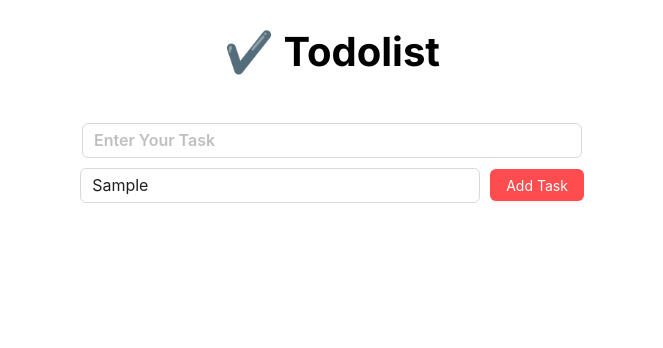
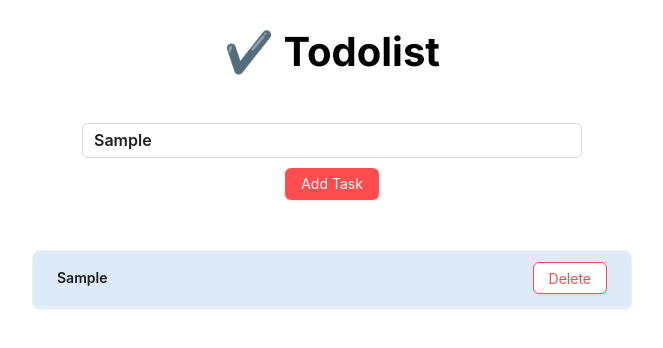
Before and after one commit to yasasbanukaofficial/improved-todolist, a Next.js app: page / in a window 1280 px wide. Both pictures are taken after typing "Sample" into the empty fields and a click on the button "Add Task". Shown: the top 348 px of the page, without its empty margins (308-971 px from the left). Built offline with nearby package versions, Linux system fonts and the light colour scheme.

Commit message:
creating seperate components, updating UI

```diff
--- /dev/null
+++ b/app/components/AddButton.js
@@ -0,0 +1,17 @@
+'use client'
+import React from 'react';
+import { Input, Button, Card, Alert } from 'antd';
+
+const AddButton = ({ onClick }) => {
+    return (
+        <div>
+            <Button
+                onClick={onClick}
+                type='primary' danger>
+                Add Task
+            </Button>
+        </div>
+    )
+}
+
+export default AddButton
--- a/app/components/TaskInput.js
+++ b/app/components/TaskInput.js
@@ -0,0 +1,23 @@
+'use client'
+import React from 'react';
+import { Input, Button, Card, Alert } from 'antd';
+
+const TaskInput = ({ onChange }) => {
+
+    function handleTaskChange(e) {
+        onChange(e.target.value)
+    }
+
+    return (
+        <div>
+            <Input
+                type='text'
+                onChange={handleTaskChange}
+                className='inputTask'
+                placeholder="Enter Your Task"
+            />
+        </div>
+    )
+}
+
+export default TaskInput
--- a/app/components/Todolist.js
+++ b/app/components/Todolist.js
@@ -1,26 +1,17 @@
 'use client';
 import React, { useState } from 'react';
 import { Input, Button, Card, Alert } from 'antd';
+import TaskInput from './TaskInput';
+import AddButton from './AddButton';
 
 export function Todolist() {
     const [tasks, setTasks] = useState([]);
     const [newTask, setNewTask] = useState("");
-    const [newDescription, setNewDescription] = useState("");
-
-    function handleTaskChange(e) {
-        setNewTask(e.target.value);
-    }
-
-    function handleDescriptionChange(e) {
-        setNewDescription(e.target.value);
-    }
 
     function addTask() {
-        if (newTask.trim() !== '' && newDescription.trim() !== '') {
-            const newTaskItem = { task: newTask, description: newDescription };
-            setTasks(prevTasks => [...prevTasks, newTaskItem]);
-            setNewTask("");
-            setNewDescription("");
+        if (newTask.trim() !== '') {
+            setTasks(t => [...t, newTask]);
+            setNewTask("")
         }
     }
 
@@ -33,37 +24,27 @@ export function Todolist() {
         <>
             <h1>✔️ Todolist </h1>
             <div className='inputTask-container'>
-                <Input
-                    value={newTask}
-                    onChange={handleTaskChange}
-                    className='inputTask'
-                    placeholder="Enter Your Task"
+                <TaskInput
+                    onChange={setNewTask}
                 />
                 <div className='inputTask-container2'>
-                    <Input
-                        value={newDescription}
-                        onChange={handleDescriptionChange}
-                        className='inputDescription'
-                        placeholder="Enter Your Description"
+                    <AddButton
+                        onClick={addTask}
                     />
-                    <Button onClick={addTask} type='primary' danger>
-                        Add Task
-                    </Button>
                 </div>
             </div>
-            {tasks.map((item, index) => (
-                <div key={index} className='taskDisplay-container'>
+            {tasks.map((tasks, index) => (
+                <div key={tasks} className='taskDisplay-container'>
                     <Card
                         className='taskCard'
                         type="inner"
-                        title={item.task}
+                        title={tasks}
                         extra={
                             <Button onClick={() => deleteTask(index)} danger>
                                 Delete
                             </Button>
                         }
                     >
-                        {item.description}
                     </Card>
                 </div>
             ))}
--- a/app/globals.css
+++ b/app/globals.css
@@ -40,4 +40,6 @@ body {
 
 .taskCard {
   width: 600px;
+  height: 60px;
+  background-color: rgb(226, 240, 253);
 }
```
Also changed, not shown: app/components/Button.js (deleted).
